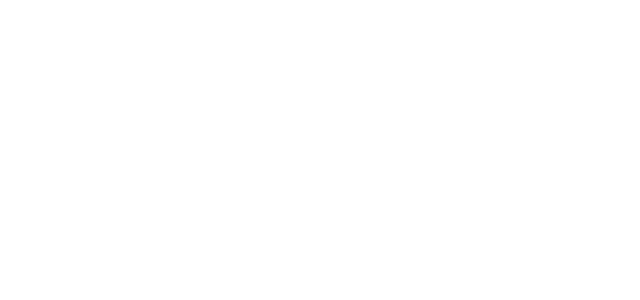
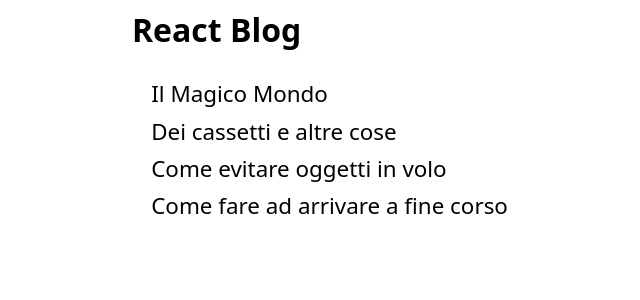
Before and after one commit to andrea-pugliatti/react-form, a React (Vite) app: page / in a window 1280 px wide. Shown: the top 300 px of the page, without its empty margins (8-648 px from the left). Built offline with nearby package versions, Linux system fonts and the light colour scheme.

Commit message:
Add list of article titles

```diff
--- a/src/App.jsx
+++ b/src/App.jsx
@@ -2,31 +2,42 @@
 	const articleList = [
 		{
 			id: 1,
-			title: "Lorem ipsum dolor",
+			title: "Il Magico Mondo",
 			article:
 				"Lorem ipsum dolor sit amet consectetur adipisicing elit. Neque molestias eveniet amet aut. Odio laboriosam cupiditate natus temporibus qui modi minus, itaque sit! A, doloribus. Modi velit consectetur sunt optio.",
 		},
 		{
 			id: 2,
-			title: "Lorem ipsum",
+			title: "Dei cassetti e altre cose",
 			article:
 				"Lorem ipsum dolor sit amet consectetur adipisicing elit. Neque molestias eveniet amet aut. Odio laboriosam cupiditate natus temporibus qui modi minus, itaque sit! A, doloribus. Modi velit consectetur sunt optio.",
 		},
 		{
 			id: 3,
-			title: "Lorem ipsum dolor sit",
+			title: "Come evitare oggetti in volo",
 			article:
 				"Lorem ipsum dolor sit amet consectetur adipisicing elit. Neque molestias eveniet amet aut. Odio laboriosam cupiditate natus temporibus qui modi minus, itaque sit! A, doloribus. Modi velit consectetur sunt optio.",
 		},
 		{
 			id: 4,
-			title: "Lorem ipsum dolor sit amet",
+			title: "Come fare ad arrivare a fine corso",
 			article:
 				"Lorem ipsum dolor sit amet consectetur adipisicing elit. Neque molestias eveniet amet aut. Odio laboriosam cupiditate natus temporibus qui modi minus, itaque sit! A, doloribus. Modi velit consectetur sunt optio.",
 		},
 	];
 
-	return <></>;
+	return (
+		<div className="container">
+			<h1>React Blog</h1>
+			<ul className="article-list">
+				{articleList.map((item) => (
+					<li className="article-title" key={item.id}>
+						{item.title}
+					</li>
+				))}
+			</ul>
+		</div>
+	);
 }
 
 export default App;
--- a/src/index.css
+++ b/src/index.css
@@ -11,5 +11,22 @@
 .container {
 	max-width: 1000px;
 	margin: 0 auto;
-	padding: 2rem;
 }
+
+h1 {
+	padding: 0.5rem 0;
+}
+
+.article-list {
+	list-style: none;
+	padding: 1rem;
+}
+
+.article-title {
+	font-size: 1.4rem;
+	padding: 0.2rem;
+
+	/* &::marker {
+		content: "👁️ ";
+	} */
+}
```
